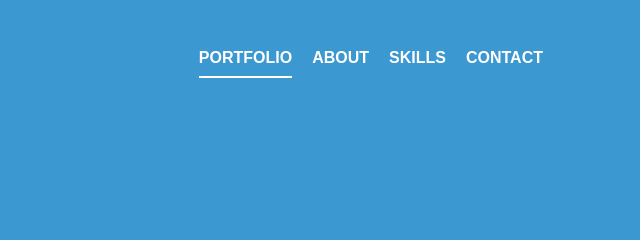
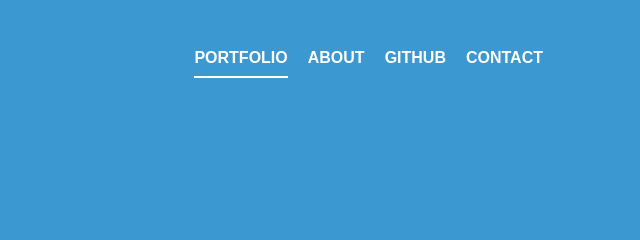
Before and after one commit to JamesKemp296/GatsbyJS-Portfolio, a Gatsby site: page / in a window 1280 px wide. Shown: the top 240 px of the page, 637-1277 px from the left. Built offline with nearby package versions, Linux system fonts and the light colour scheme; Gatsby itself is replaced by a stand-in of ours.

Commit message:
added github route

```diff
--- a/src/components/links.js
+++ b/src/components/links.js
@@ -4,7 +4,7 @@ const Links = (props) => (
   <ul className={props.isToggled ? 'navbar-links active' : 'navbar-links'}>
     <li><Link to="/">Portfolio</Link></li>
     <li><Link to="/about">About</Link></li>
-    <li><Link to="/skills">Skills</Link></li>
+    <li><Link to="/github">Github</Link></li>
     <li><Link to="/contact" >Contact</Link></li>
   </ul>
 )
```
